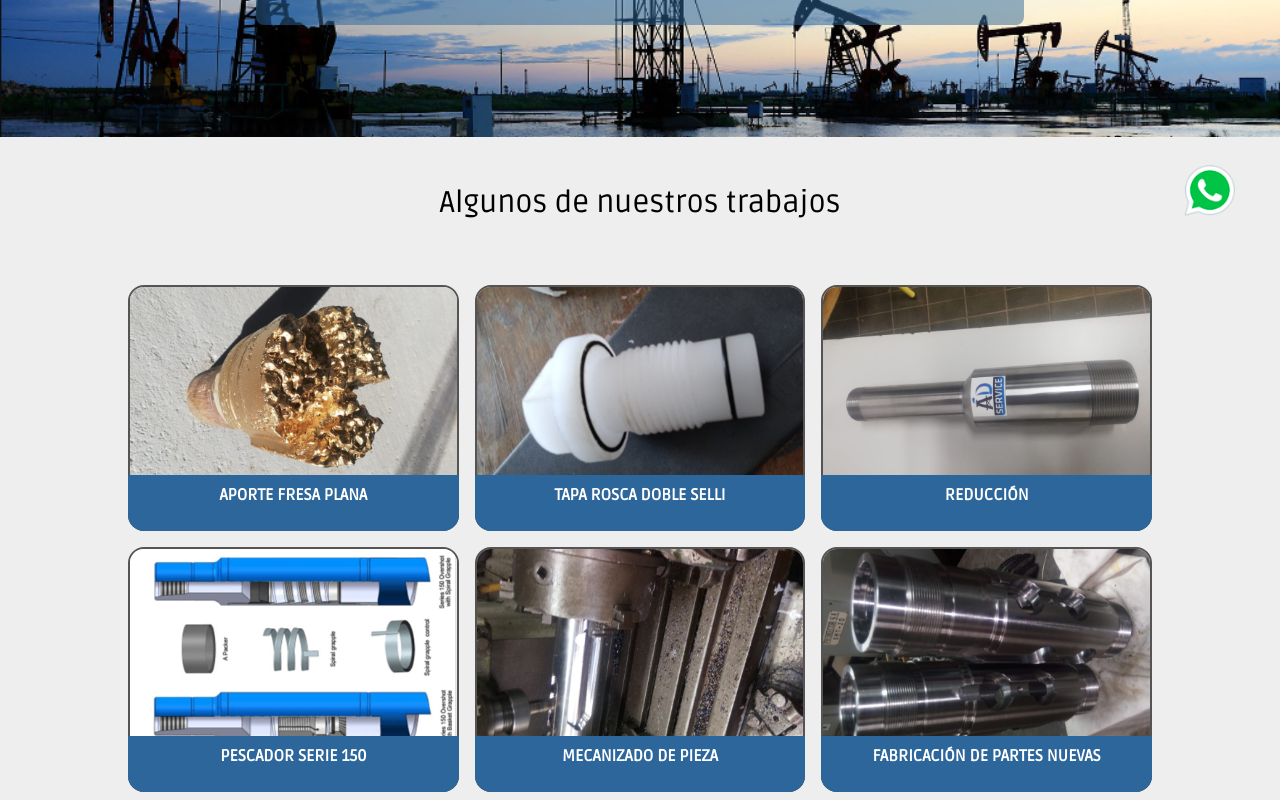
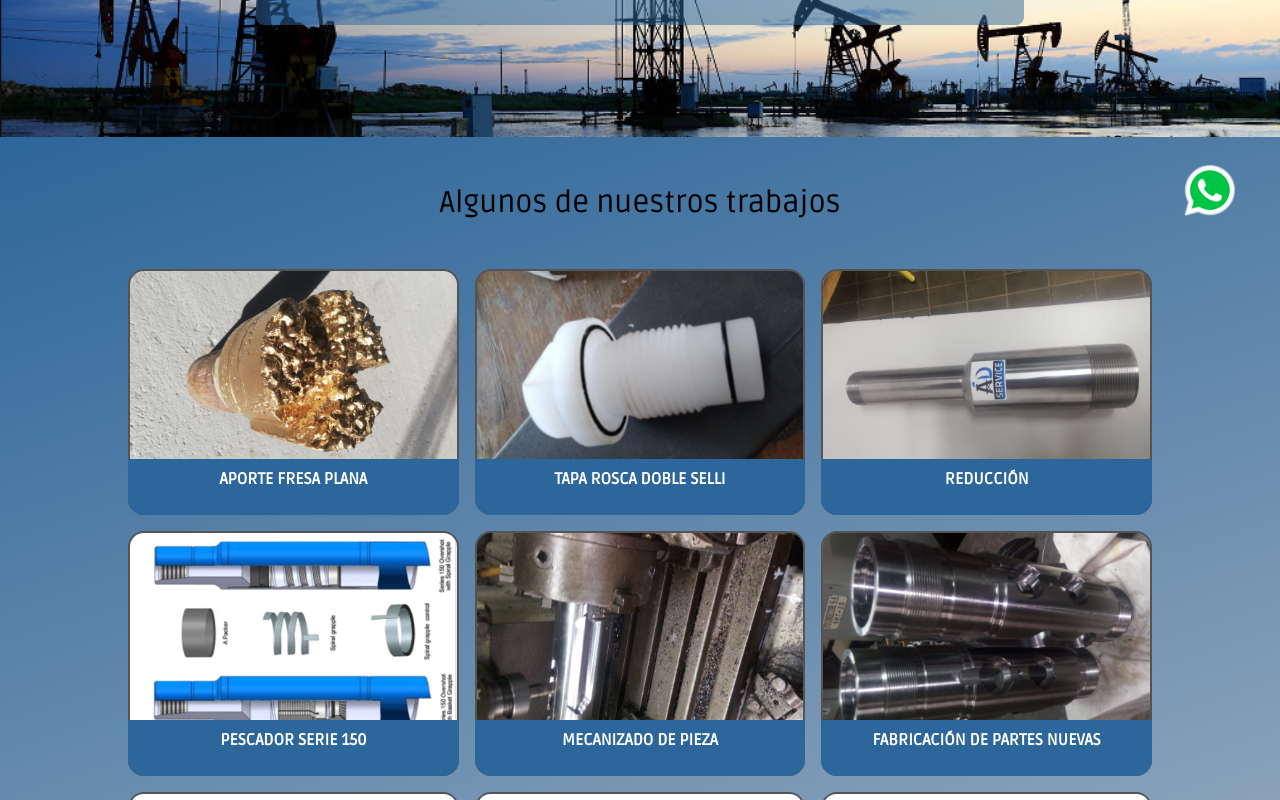
Before and after one commit to DevZeppelin/ad-service-web, a Next.js app: page /trabajos in a window 1280 px wide. Shown: the part 540-1340 px from the top of the page. Built offline with nearby package versions, Linux system fonts and the light colour scheme.

Commit message:
not working fonts and padding bottom in services

```diff
--- a/css/base.css
+++ b/css/base.css
@@ -1,4 +1,4 @@
-@import url("https://fonts.googleapis.com/css2?family=Ruda&display=swap");
+@import url('https://fonts.googleapis.com/css2?family=Ruda&display=swap');
 @import url('https://fonts.googleapis.com/css2?family=Raleway:ital,wght@1,600&display=swap');
 
 body {
--- a/pages/servicios.js
+++ b/pages/servicios.js
@@ -15,7 +15,7 @@ const Servicios = () => {
         <div>
           <PageTitle text="Nuestros Servicios" />
 
-          <section className="grid grid-cols-1 md:grid-cols-2 pb-8 bg-gradient">
+          <section className="grid grid-cols-1 md:grid-cols-2 pb-10 bg-gradient">
             <div className="mx-8 md:mx-32 text-center text-sm md:text-base fadeIn element py-8">
               <h2 className="text-3xl text-left pb-4">Lista de servicios</h2>
 
--- a/pages/trabajos.js
+++ b/pages/trabajos.js
@@ -15,8 +15,8 @@ const Trabajos = () => {
         <div>
           <PageTitle text="Nuestros Trabajos" />
 
-          <section className="mb-8">
-            <h2 className="text-3xl text-center pb-4 m-12 ">Algunos de nuestros trabajos</h2>
+          <section className="pb-8 bg-gradient">
+            <h2 className="text-3xl text-center pb-4 p-12 ">Algunos de nuestros trabajos</h2>
             <div className="mx-6 md:mx-32 mt-8 text-center fadeIn element grid grid-cols-1 md:grid-cols-3 gap-4">
 
               <GridComponent name="Aporte Fresa Plana" src="/t1-aporteFresaPlana.png" />
```
